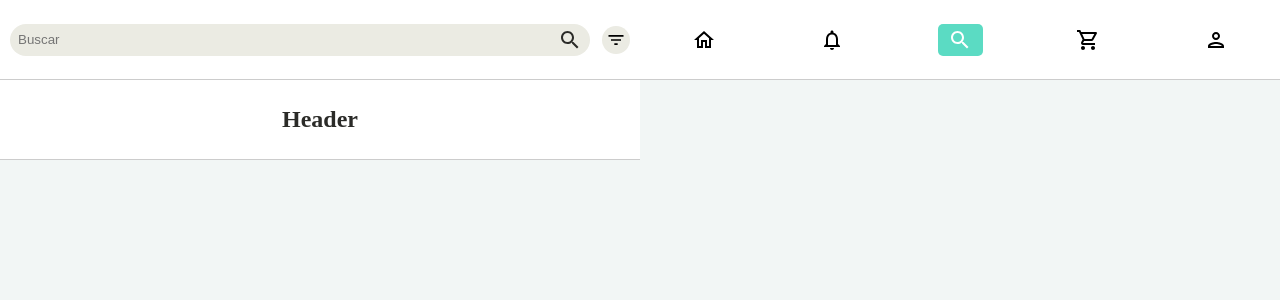
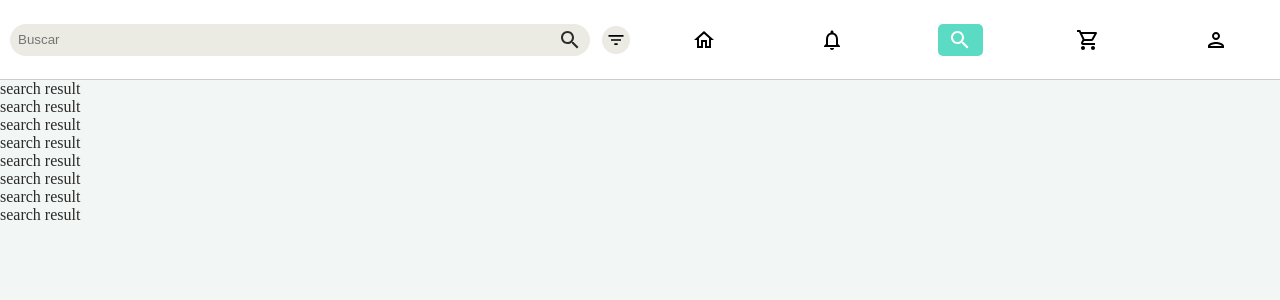
Before and after one commit to oozmakappajs/Louis-Monstruon-front, a React app: page /search in a window 1280 px wide. Shown: the top 300 px of the page. Built offline with nearby package versions, Linux system fonts and the light colour scheme.

Commit message:
restructuring of NotFound.js and Search.js

```diff
--- a/src/pages/NotFound.js
+++ b/src/pages/NotFound.js
@@ -5,9 +5,6 @@ import '../assets/styles/pages/notFound.scss';
 const NotFound = (props) => {
   return (
     <>
-      <header className="header">
-        <h2>Header</h2>
-      </header>
       <main className="content">
         <section className="notFound">
           <h1>Page Not Found</h1>
@@ -19,9 +16,6 @@ const NotFound = (props) => {
           </p>
         </section>
       </main>
-      <nav className="menu_navigation">
-        <h2>Menu de Navegación</h2>
-      </nav>
     </>
   );
 };
--- a/src/pages/Search.js
+++ b/src/pages/Search.js
@@ -5,10 +5,6 @@ import '../assets/styles/pages/search.scss';
 const Search = (props) => {
   return (
     <>
-      <header className="header">
-        <h2>Header</h2>
-      </header>
-      <main className="content">
       <section className="results">
         <div>
           <p>search result</p>
@@ -35,10 +31,6 @@ const Search = (props) => {
           <p>search result</p>
         </div>
       </section>
-      </main>
-      <nav className="menu_navigation">
-        <h2>Menu de Navegación</h2>
-      </nav>
     </>
   );
 };
```
Lines whose indentation alone changed are shown as unchanged.
